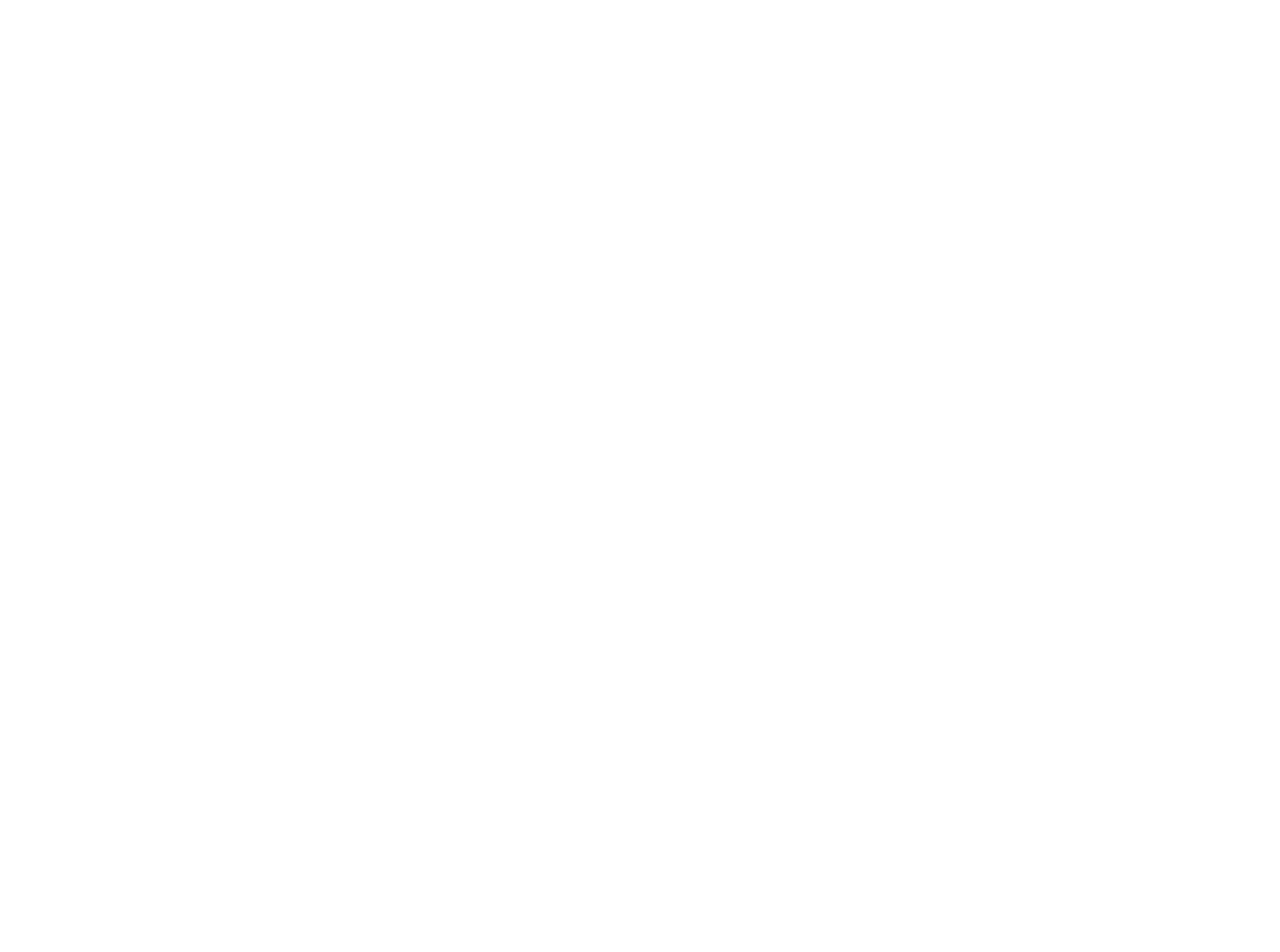
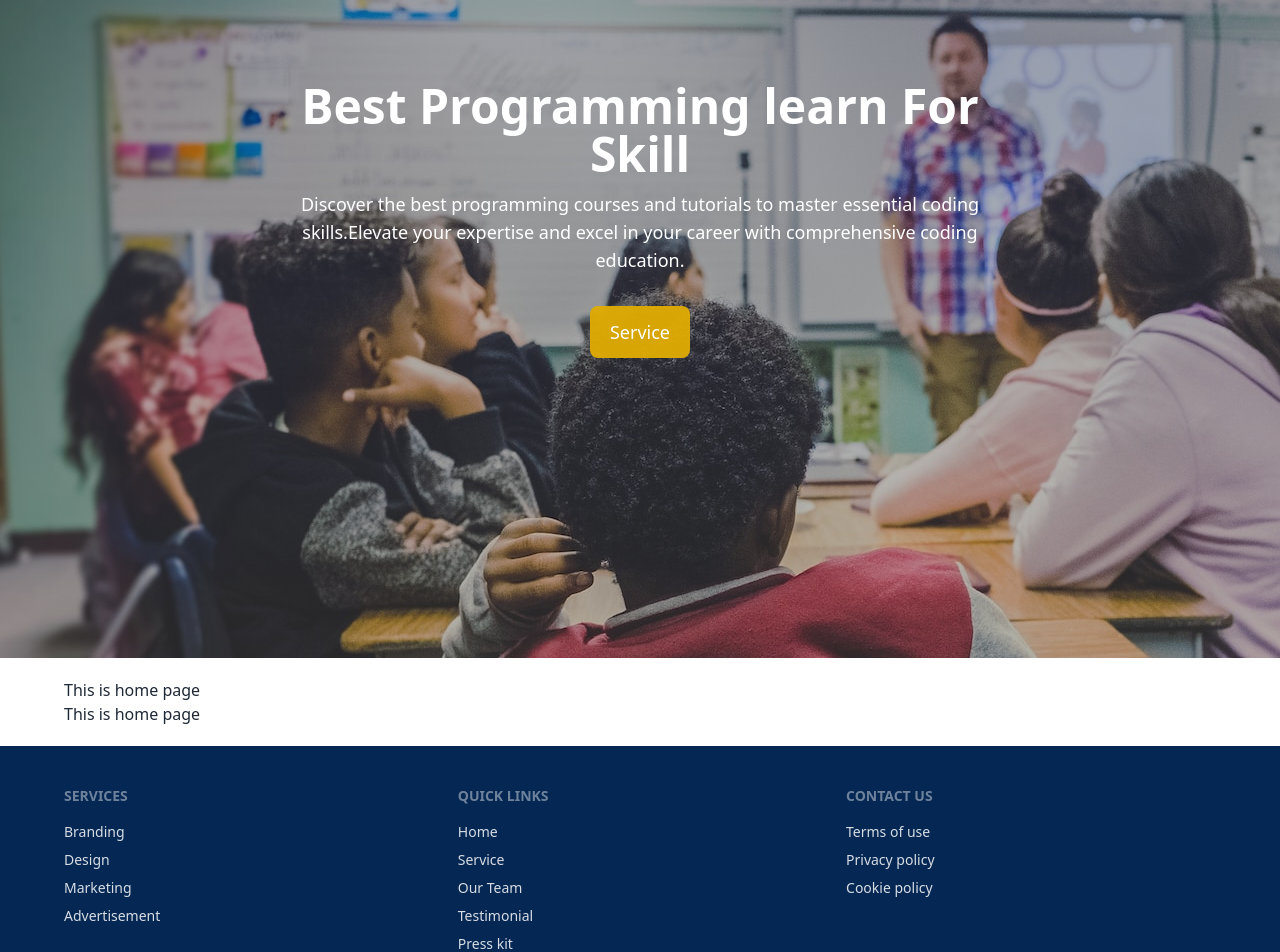
Before and after one commit to AhosanHabib2121/learn-skill, a React (Vite) app: page / in a window 1280 px wide. Shown: the part 142-1094 px from the top of the page. Before the commit the page ends 800 px from the top, so only its background shows below. Built offline with nearby package versions, Linux system fonts and the light colour scheme.

Commit message:
banner section and footer included in the project

```diff
--- a/src/components/footer/Footer.jsx
+++ b/src/components/footer/Footer.jsx
@@ -1,9 +1,31 @@
 
 const Footer = () => {
     return (
-        <div>
-            <h2>footer part here</h2>
-        </div>
+        <footer className="bg-[#042754]">
+            <div className="footer py-10 text-neutral-content max-w-6xl mx-auto">
+                <nav>
+                    <header className="footer-title">Services</header>
+                    <a className="link link-hover">Branding</a>
+                    <a className="link link-hover">Design</a>
+                    <a className="link link-hover">Marketing</a>
+                    <a className="link link-hover">Advertisement</a>
+                </nav>
+                <nav>
+                    <header className="footer-title">Quick Links</header>
+                    <a className="link link-hover">Home</a>
+                    <a className="link link-hover">Service</a>
+                    <a className="link link-hover">Our Team</a>
+                    <a className="link link-hover">Testimonial</a>
+                    <a className="link link-hover">Press kit</a>
+                </nav>
+                <nav>
+                    <header className="footer-title">Contact us</header>
+                    <a className="link link-hover">Terms of use</a>
+                    <a className="link link-hover">Privacy policy</a>
+                    <a className="link link-hover">Cookie policy</a>
+                </nav>
+            </div>
+        </footer>
     );
 };
 
--- /dev/null
+++ b/src/components/header/Banner.css
@@ -0,0 +1,4 @@
+.bg-image{
+    background-image: linear-gradient(rgba(9, 17, 74, 0.301), rgba(35, 35, 35, 0.181) ), url('../../assets/image/banner.jpg');
+
+}
--- a/src/components/header/Banner.jsx
+++ b/src/components/header/Banner.jsx
@@ -1,9 +1,17 @@
+import './Banner.css'
 
 const Banner = () => {
     return (
-        <div>
-            <h3>Banner here</h3>
+        <div className="min-h-screen bg-image flex justify-center text-center">
+            <div className=' text-white mt-20 mx-2 md:max-w-2xl md:mt-36  lg:max-w-3xl lg:mt-56 space-y-3'>
+                <h2 className=' text-4xl lg:text-5xl font-poppins font-bold '>Best Programming learn For Skill</h2>
+                <p className=' text-lg'>Discover the best programming courses and tutorials to master essential coding skills.Elevate your expertise and excel in your career with comprehensive coding education.</p>
+                <div>
+                    <button className='px-5 py-3 font-medium mt-5 text-lg font-poppins rounded-lg bg-[#dfac04f4]'>Service</button>
+                </div>
+            </div>
         </div>
+
     );
 };
 
--- a/src/components/header/Navbar.jsx
+++ b/src/components/header/Navbar.jsx
@@ -15,7 +15,8 @@
         <li><NavLink to='/testimonial'>Testimonial</NavLink></li>
     </>
     return (
-        <div className=" bg-[#042754] px-6 lg:px-0">
+
+        <div className=" bg-[#042754] px-6 lg:px-0  fixed top-0 left-0 right-0">
             <div className="navbar px-0 text-white py-4 max-w-6xl md:mx-auto">
                 <div className="navbar-start">
                     <div className="dropdown">
--- a/src/mainLayout/Root.jsx
+++ b/src/mainLayout/Root.jsx
@@ -1,13 +1,18 @@
 import { Outlet } from "react-router-dom";
 import Navbar from "../components/header/Navbar";
+import Banner from "../components/header/Banner";
+import Footer from "../components/footer/Footer";
 
 const Root = () => {
     return (
         <div>
             {/* header part here */}
-            <Navbar/>
+            <Navbar />
+            <Banner/>
             {/* outlet part here */}
-            <Outlet/>
+            <Outlet />
+            {/* footer part here */}
+            <Footer/>
         </div>
     );
 };
--- a/src/pages/home/Home.jsx
+++ b/src/pages/home/Home.jsx
@@ -1,7 +1,8 @@
 
 const Home = () => {
     return (
-        <div className=" max-w-6xl mx-auto">
+        <div className=" max-w-6xl mx-auto my-5">
+            <p>This is home page</p>
             <p>This is home page</p>
         </div>
     );
--- a/src/routes/Routes.jsx
+++ b/src/routes/Routes.jsx
@@ -11,7 +11,7 @@
     children: [
         {
             path: '/',
-            element: <Home/>
+            element: <Home />,
         }
     ]
   },
```
Also changed, not shown: src/assets/image/banner.jpg (added), src/components/header/Navbar.css (line endings or trailing spaces).
